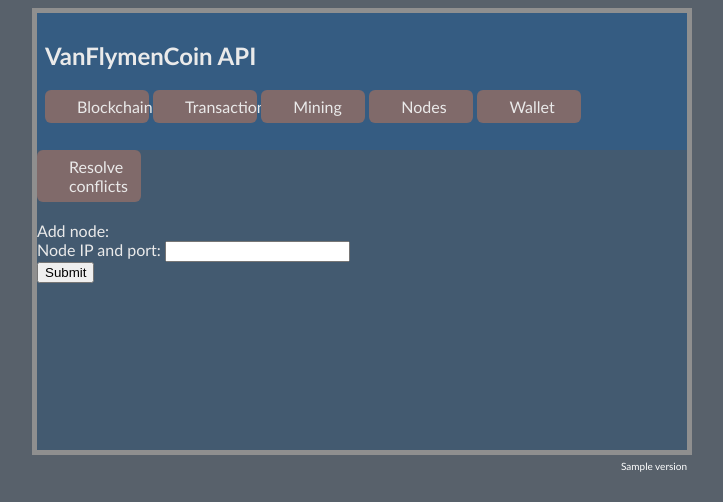
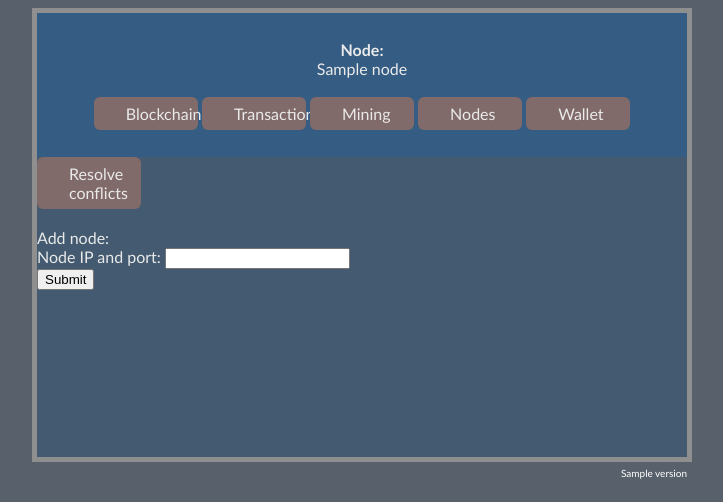
Before and after one commit to dglund/ppcoin, a Python web app: template templates/nodes.html in a window 1280 px wide. Shown: the top 502 px of the page, without its empty margins (278-1001 px from the left). Run offline with Jinja, Linux system fonts and the light colour scheme; the template is opened without the code that fills it: most values are stand-ins (such as "Sample title", 1, 10 or a date in 2020).

Commit message:
added node identifier to HTML page header

```diff
--- a/main.py
+++ b/main.py
@@ -244,7 +244,7 @@ blockchain = Blockchain()
 
 @app.context_processor  # Passes Git branch name to all templates for layout reasons
 def inject_version():
-    return dict(version=Repository('.').head.shorthand)
+    return dict(version=Repository('.').head.shorthand, node=node_identifier)
 
 
 @app.route('/mining', methods=['GET'])
--- a/templates/base.html
+++ b/templates/base.html
@@ -2,21 +2,23 @@
     <head>
         {% block head %}
             <link rel="stylesheet" type="text/css" href="{{ url_for('static', filename='style.css') }}">
-            <title>VanFlymenCoin</title>
+            <title>PPcoin</title>
         {% endblock %}
     </head>
     <body>
         <div class="main">
             <div class="container">
                 <div id="header">
-
-                        <h2>VanFlymenCoin API</h2>
+                    <center>
+                        <br>
+                        <b>Node:</b><br>{{ node }}<br><br>
                         <a href="/explorer" class="button">Blockchain</a>
                         <a href="/transactions" class="button">Transactions</a>
                         <a href="/mining" class="button">Mining</a>
                         <a href="/nodes" class="button">Nodes</a>
                         <a href="/nodes" class="button">Wallet</a>
                     <br><br>
+                    </center>
                 </div>
             </div>
 
```
